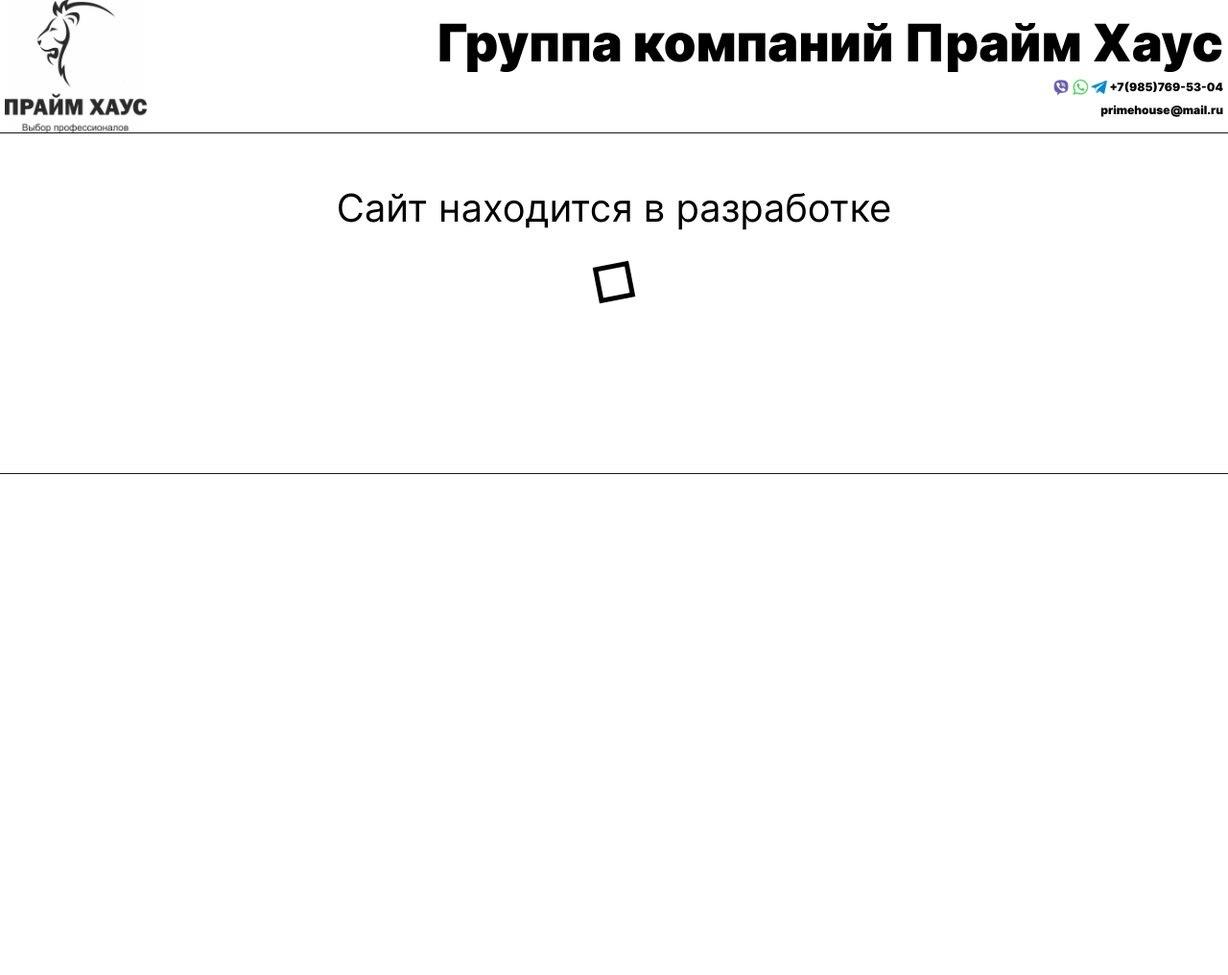
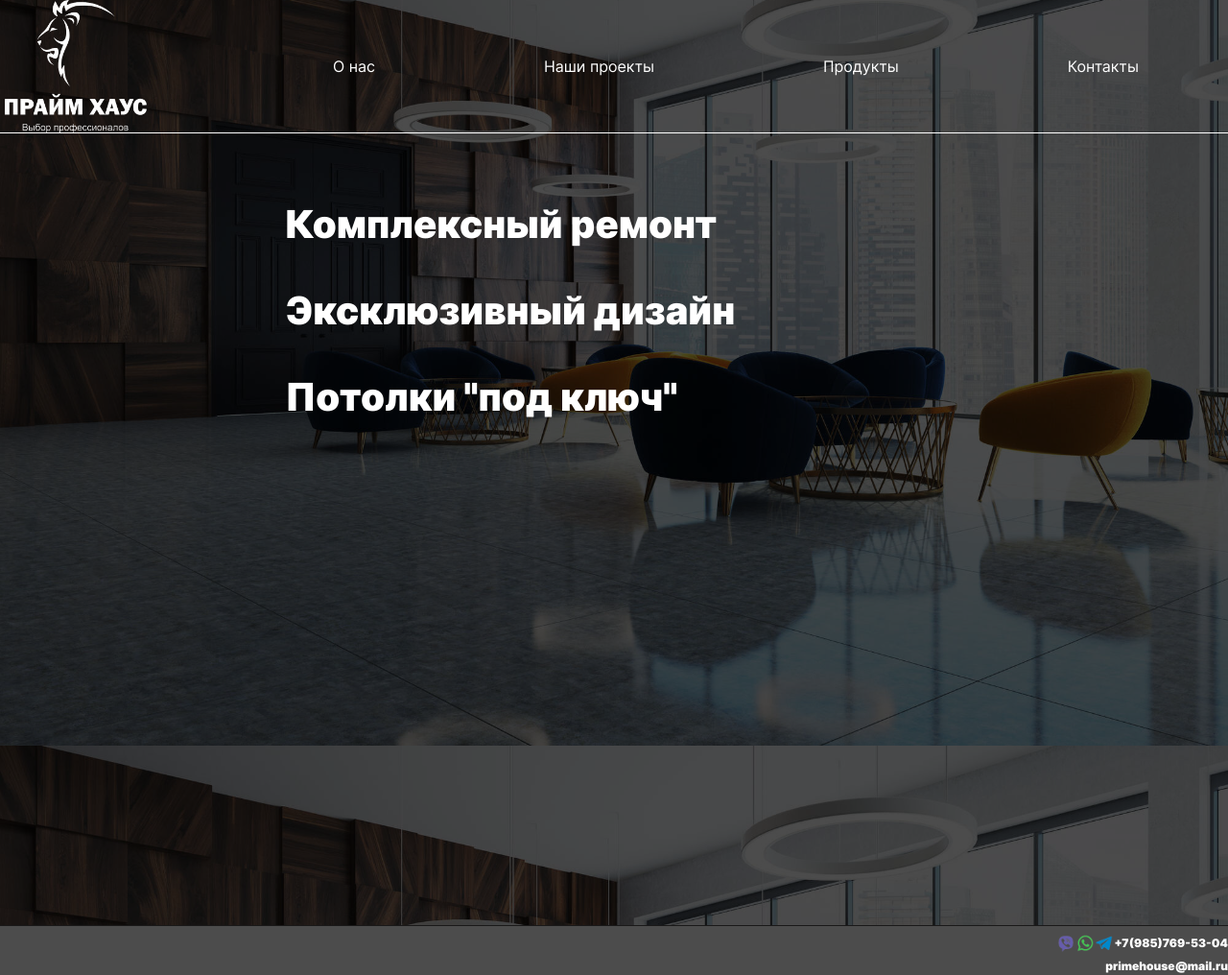
Before and after one commit to free-flying-bird/prime_house, a website built with webpack: page src/index.html in a window 1280 px wide. Shown: the whole page at 96% size. Before the commit the page ends 800 px from the top, so only its background shows below. Built offline with nearby package versions, Linux system fonts and the light colour scheme; files whose address does not match are found by name.

Commit message:
new version of the website

```diff
--- a/src/blocks/footer/footer.css
+++ b/src/blocks/footer/footer.css
@@ -9,8 +9,8 @@
   align-items: baseline;
   text-align: center;
   margin: auto auto 0;
-  padding-bottom: 0;
-  margin-top: 180px;
+  padding-bottom: 30px;
+  margin-top: 0;
   border-top: 1px solid #1a1919;
 }
 
--- /dev/null
+++ b/src/blocks/header/__link/header__link.css
@@ -0,0 +1,10 @@
+.header__link {
+    margin: auto;
+    color: rgb(255, 255, 255);
+}
+
+.header__link:hover {
+    cursor: pointer;
+    opacity: .9;
+    animation: rotate-jump 0.5s ease;
+}
--- /dev/null
+++ b/src/blocks/header/__links/header__links.css
@@ -0,0 +1,14 @@
+.header__links {
+    display: flex;
+    flex-direction: row;
+    margin-bottom: auto;
+    margin-top: auto;
+    width: 80%;
+}
+
+@media screen and (max-width: 500px) {
+    .header__links {
+      flex-direction: column;
+      min-height: 100px;
+    }
+  }
--- a/src/blocks/header/__social-icon/header__social-icon.css
+++ b/src/blocks/header/__social-icon/header__social-icon.css
@@ -21,15 +21,3 @@
 .header__social-icon_type_telegram {
     background-image: url('../../../images/telegram_icon.png');
 }
-
-@keyframes rotate-icon {
-	0% {
-		transform: rotateX(0deg) rotateY(0deg) rotateZ(0deg);
-	}
-	50% {
-		transform: rotateX(180deg) rotateY(0deg) rotateZ(0deg);
-	}
-    100% {
-		transform: rotateX(0deg) rotateY(0deg) rotateZ(0deg);
-	}
-}
--- a/src/blocks/header/__subtitle/header__subtitle.css
+++ b/src/blocks/header/__subtitle/header__subtitle.css
@@ -1,6 +1,6 @@
 .header__subtitle {
     width: max-content;
-    color:black;
+    color: rgb(255, 255, 255);
     text-decoration: none;
     margin-right: 0;
     margin-left: auto;
@@ -8,3 +8,7 @@
     font-size: 12px;
     line-height: 12px;
 }
+
+.header__subtitle:hover {
+    animation: rotate-jump 0.5s ease;
+}
--- a/src/blocks/header/__title/header__title.css
+++ b/src/blocks/header/__title/header__title.css
@@ -1,8 +1,11 @@
 .header__title {
+    display: none;
     margin: 0;
     font-weight: bold;
-    font-size: 54px;
-    line-height: 56px;
+    font-size: 30px;
+    line-height: 31px;
+    color: rgb(255, 255, 255);
+    max-width: 270px;
   }
 
   @media screen and (max-width: 720px) {
@@ -11,3 +14,10 @@
       line-height: 31px;
     }
   }
+
+  @media screen and (max-width: 570px) {
+    .header__title {
+      font-size: 20px;
+      line-height: 21px;
+    }
+  }
--- a/src/blocks/header/header.css
+++ b/src/blocks/header/header.css
@@ -4,17 +4,22 @@
 @import url('./__social-icon/header__social-icon.css');
 @import url('./__subtitle/header__subtitle.css');
 @import url('./__container/header__container.css');
+@import url('./__links/header__links.css');
+@import url('./__link/header__link.css');
+
 
 .header {
     min-height: 132px;
+    position: relative;
     display: flex;
     justify-content: space-between;
-    text-align:end;
+    text-align: center;
     flex-direction: row;
     align-items: center;
     padding-right: 5px;
     padding-left: 5px;
-    border-bottom: 1px solid #1a1919;
+    border-bottom: 1px solid rgb(255, 255, 255);
+    z-index: 5;
   }
 
   @media screen and (max-width: 720px) {
--- /dev/null
+++ b/src/blocks/main/__subtitle/main__subtitle.css
@@ -0,0 +1,26 @@
+.main__subtitle {
+    margin-right: 50px;
+    margin-left: auto;
+    margin-top: 30px;
+    color: white;
+    z-index: -3;
+    position: relative;
+    font-size: 20px;
+    line-height: 21px;
+    max-width: max-content;
+    text-align: end;
+}
+
+.main__subtitle_animation {
+    z-index: 5;
+    animation: transport-from-bottom 1s ease-in-out;
+}
+
+@media screen and (max-width: 700px) {
+    .main__subtitle {
+        max-width: 300px;
+        margin-right: 0;
+        font-size: 17px;
+        line-height: 18px;
+    }
+  }
--- /dev/null
+++ b/src/blocks/main/__title/main__black-bg.css
@@ -0,0 +1,8 @@
+.main__black-bg {
+    background-color: rgba(0, 0, 0, .7);
+    position: absolute;
+    height: 100%;
+    width: 100%;
+    top: 0;
+    left: 0;
+}
--- a/src/blocks/main/__title/main__title.css
+++ b/src/blocks/main/__title/main__title.css
@@ -1,11 +1,43 @@
 .main__title {
-    margin: 0;
-    font-weight: normal;
+    z-index: -10;
+    margin: 30px auto 0;
+    color: rgb(255, 255, 255);
+    font-weight: 600;
     font-size: 40px;
-    line-height: 56px;
+    line-height: 60px;
+    max-width: 700px;
+    text-align: left;
+    position: relative;
 }
 
-@media screen and (max-width: 820px) {
+/* .main__title-first {
+    transform: translate(-50%,0);
+}
+.main__title-second {
+    transform: translate(-50%,0);
+}
+.main__title-third {
+    transform: translate(-50%,0);
+} */
+
+.main__title_animation-left {
+    z-index: 5;
+    animation: transport-from-left 2s ease-in-out;
+}
+.main__title_animation-right {
+    z-index: 5;
+    animation: transport-from-right 2s ease-in-out;
+}
+.main__title_animation-left {
+    z-index: 5;
+    animation: transport-from-left 2s ease-in-out;
+}
+
+.main__title_animation-bottom {
+    display: flex;
+}
+
+@media screen and (max-width: 700px) {
     .main__title {
         font-size: 30px;
         line-height: 36px;
--- a/src/blocks/main/main.css
+++ b/src/blocks/main/main.css
@@ -1,16 +1,34 @@
-@import url('./__title/main__title.css');
+@import url(./__title/main__title.css);
+@import url(./__title/main__black-bg.css);
+@import url(./__subtitle/main__subtitle.css);
+
 
 .main {
     font-family: 'Inter', sans-serif;
-    display: flex;
-    text-align: center;
-    justify-content: center;
-    flex-direction: column;
-    padding-top: 50px;
+    padding-top: 250px;
+    padding-right: 5px;
+    padding-left: 20px;
+    background-image: url(../../images/head_image.jpg);
+    background-size: cover;
+    background-position: center;
+    background-repeat: no-repeat;
+    height: 130vh;
+    margin-top: -215px;
+    position: relative;
+    background-attachment: fixed;
+    overflow: hidden;
+
 }
 
-@media screen and (max-width: 720px) {
+@media screen and (max-width: 1050px) {
+  .main {
+    padding-top: 250px;
+    padding-bottom: 30px;
+  }
+}
+
+  @media screen and (max-width: 500px) {
     .main {
-      padding-top: 20px
+      padding-left: 5px;
     }
   }
--- a/src/blocks/root/root.css
+++ b/src/blocks/root/root.css
@@ -1,5 +1,5 @@
 .root {
-    background-color: #ffffff;
+  background-color: rgba(0, 0, 0, .7);
   min-height: 100vh;
   font-family: Inter, sans-serif;
   padding: 0;
--- a/src/index.html
+++ b/src/index.html
@@ -11,27 +11,37 @@
 <body class='body'>
   <div class="root">
     <header class="header root__section">
-        <img src="<%=require('./images/logo_prime_house.jpg')%>" class="header__logo">
-        <div class="header__container">
-          <h1 class="header__title">Группа компаний Прайм Хаус</h1>
-          <div class="header__contacts">
-            <a href="https://viber.click/79857695304" title="Написать нам в Viber" target="_blank" class="header__social-icon header__social-icon_type_viber"></a>
-            <a href="https://wa.me/+79857695304" title="Написать нам в WhatApp" target="_blank" class="header__social-icon header__social-icon_type_whatsapp"></a>
-            <!-- need to change href for telegram -->
-            <a href="https://t.me/" title="Написать нам в Telegram" target="_blank" class="header__social-icon header__social-icon_type_telegram"></a>
-            <p class="header__subtitle">+7(985)769-53-04</p>
-          </div>
-          <a href="mailto:primehouse@mail.ru" target="_blank" title="Написать нам email" class="header__subtitle">primehouse@mail.ru</a>
-        </div>
+      <img src="<%=require('./images/image.png')%>" class="header__logo">
+      <div class="header__links">
+        <a class="header__link">О нас</a>
+        <a class="header__link">Наши проекты</a>
+        <a class="header__link">Продукты</a>
+        <a href="#footer" class="header__link">Контакты</a>
+      </div>
+
     </header>
     <section class="main">
-        <h2 class="main__title">Сайт находится в разработке</h2>
-        <span class="cssload-loader"><span class="cssload-loader-inner"></span></span>
+      <h2 class="main__title main__title-first">Комплексный ремонт</h2>
+      <p class="main__title main__title-second">Эксклюзивный дизайн</p>
+      <p class="main__title main__title-third">Потолки "под ключ"</p>
+      <p class="main__subtitle">Все решения под Ваш проект.<br>Быстро. Профессионально. Эксклюзивно.</p>
+      <div class="main__black-bg"></div>
     </section>
-    <footer class="footer">
+    <footer id="footer" class="footer">
       <div class="footer__social-icons">
-        <a href="https://github.com/sokolik90" target="_blank" title="github/Sviatoslav Sokolov" class="footer__social-icon footer__social-icon_type_github link"></a>
+        <!-- <a href="https://github.com/sokolik90" target="_blank" title="github/Sviatoslav Sokolov" class="footer__social-icon footer__social-icon_type_github link"></a> -->
         <!-- <a href="https://www.facebook.com/profile.php?id=100001914551795" title="facebook/Sviatoslav Sokolov" target="_blank" class="footer__social-icon footer__social-icon_type_facebook link"></a> -->
+      </div>
+      <div class="header__container">
+        <h1 class="header__title">Группа компаний Прайм Хаус</h1>
+        <div class="header__contacts">
+          <a href="https://viber.click/79857695304" title="Написать нам в Viber" target="_blank" class="header__social-icon header__social-icon_type_viber"></a>
+          <a href="https://wa.me/+79857695304" title="Написать нам в WhatApp" target="_blank" class="header__social-icon header__social-icon_type_whatsapp"></a>
+          <!-- need to change href for telegram -->
+          <a href="https://t.me/" title="Написать нам в Telegram" target="_blank" class="header__social-icon header__social-icon_type_telegram"></a>
+          <p class="header__subtitle">+7(985)769-53-04</p>
+        </div>
+        <a href="mailto:primehouse@mail.ru" target="_blank" title="Написать нам email" class="header__subtitle">primehouse@mail.ru</a>
       </div>
     </footer>
   </div>
--- a/src/index.js
+++ b/src/index.js
@@ -1 +1,29 @@
+// import { set } from "core-js/core/dict";
 import "./style.css";
+
+const anchors = document.querySelectorAll('a[href*="#"]');
+
+for (let anchor of anchors) {
+  anchor.addEventListener('click', function (e) {
+    e.preventDefault();
+    const blockID = anchor.getAttribute('href').substr(1)
+
+    document.getElementById(blockID).scrollIntoView({
+      behavior: 'smooth',
+      block: 'start'
+    })
+  })
+};
+
+window.onload = () => {
+    document.querySelector('.main__title-first').classList.add('main__title_animation-left');
+    setTimeout(() => {
+        document.querySelector('.main__title-second').classList.add('main__title_animation-right');
+    }, 1500);
+    setTimeout(() => {
+        document.querySelector('.main__title-third').classList.add('main__title_animation-left');
+    }, 3000);
+    setTimeout(() => {
+        document.querySelector('.main__subtitle').classList.add('main__subtitle_animation');
+    }, 5500);
+};
--- a/src/style.css
+++ b/src/style.css
@@ -1,15 +1,30 @@
-@import url(./vendor/normalize.css);
-@import url(./vendor/fonts.css);
-@import url(./vendor/load-animation/load-animation.css);
-@import url(./blocks/root/root.css);
-@import url(./blocks/header/header.css);
-@import url(./blocks/main/main.css);
-@import url(./blocks/footer/footer.css);
+@import url('./vendor/normalize.css');
+@import url('./vendor/fonts.css');
+@import url('./vendor/load-animation/load-animation.css');
+@import url('./blocks/root/root.css');
+@import url('./blocks/header/header.css');
+@import url('./blocks/main/main.css');
+@import url('./blocks/footer/footer.css');
+@import url('./blocks/animation/animation.css');
 
 * {
     box-sizing: border-box;
 }
 
+a {
+    text-decoration: none;
+}
+
 a:hover {
     opacity: 0.7;
 }
+
+li {
+    padding: 0;
+    margin: 0;
+}
+
+ul {
+    padding: 0;
+    margin: 0;
+}
```
Also changed, not shown: src/blocks/animation/animation.css (added, +54 -0 lines), src/images/head_image.jpg (added), src/images/image.png (added), src/images/logo_prime_house-removebg.png (added), 1 other file. Lines whose indentation alone changed are shown as unchanged.
